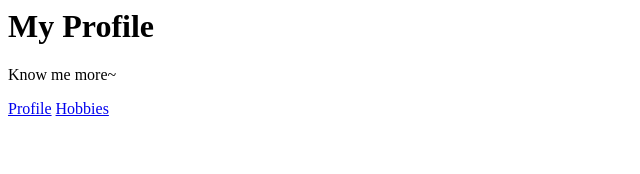
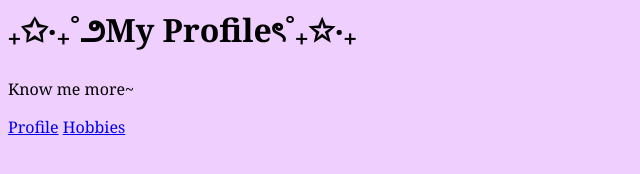
Before and after one commit to 202580358-ishi/bolos, a plain HTML site: page TEST.html in a window 1280 px wide. Shown: the whole page, without its empty margins (0-640 px from the left). Drawn offline with Linux system fonts and the light colour scheme.

Commit message:
Add styles and update profile header in TEST.html

```diff
--- a/TEST.html
+++ b/TEST.html
@@ -1,11 +1,18 @@
 <HTML>
     <head>
+        <style>
+            body {
+                background-color:#EECFFE;
+                font-family: Georgia, 'Times New Roman', Times, serif;
+                font-style:unset
+            }
+        </style>
         <title>
             Landing
         </title>
         <body>
             <h1>
-                My Profile
+                ₊✩‧₊˚౨My Profileৎ˚₊✩‧₊
             </h1>
             <p> Know me more~</p>
             <a href = "program.html"> Profile</a>
```
